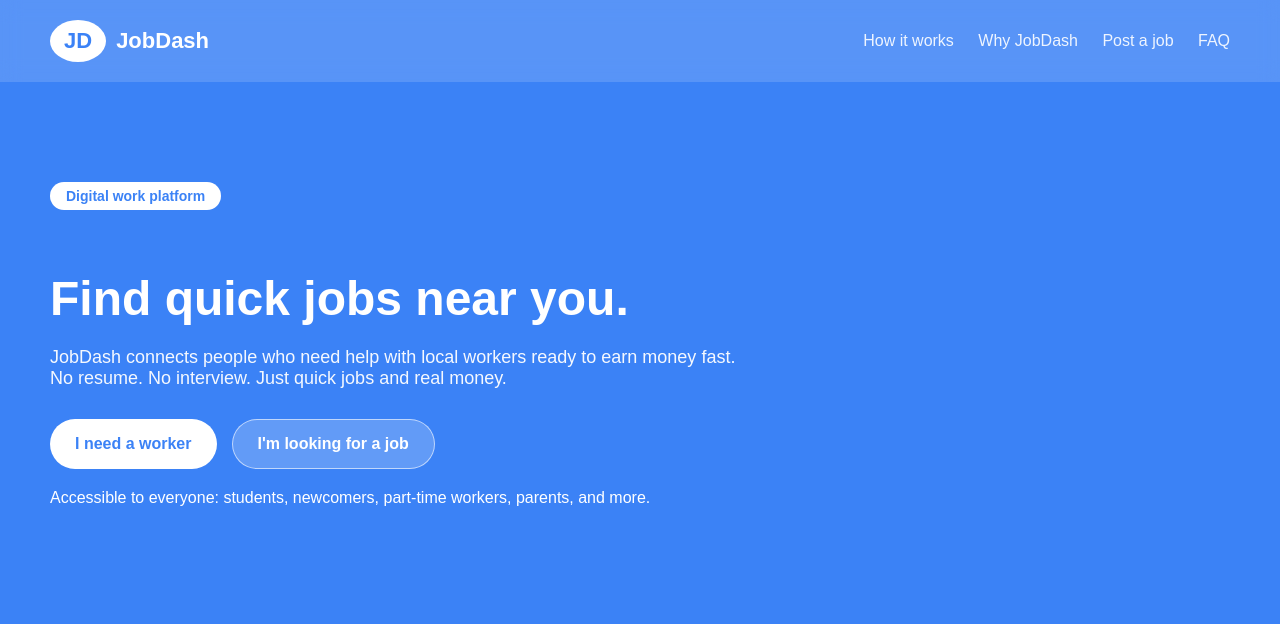
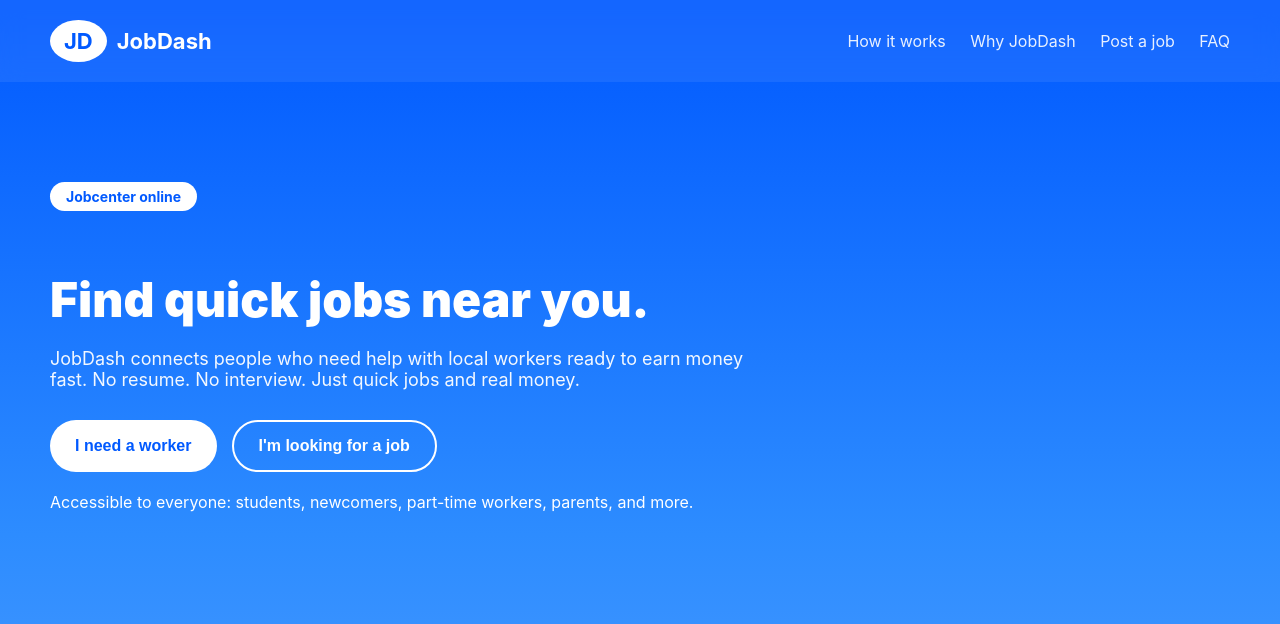
Before and after one commit to channo2025/Fastwork, a FastAPI app: page / in a window 1280 px wide. Shown: the top 624 px of the page. Run offline with FastAPI, Linux system fonts and the light colour scheme.

Commit message:
Update index with blue background and Jobcenter online label

```diff
--- a/templates/index.html
+++ b/templates/index.html
@@ -7,15 +7,15 @@
 
     <style>
         body {
-            font-family: Arial, sans-serif;
-            background: #3B82F6; /* BLUE CLAIR */
-            color: white;
             margin: 0;
             padding: 0;
+            font-family: 'Inter', Arial, sans-serif;
+            background: linear-gradient(180deg, #0059ff 0%, #2d8cff 50%, #66aaff 100%);
+            color: white;
         }
 
         header {
-            background: rgba(255,255,255,0.15);
+            background: rgba(255,255,255,0.08);
             backdrop-filter: blur(10px);
             padding: 20px 50px;
             display: flex;
@@ -33,7 +33,7 @@
 
         .logo span {
             background: white;
-            color: #3B82F6;
+            color: #0059ff;
             padding: 8px 14px;
             border-radius: 50%;
             font-weight: bold;
@@ -47,6 +47,10 @@
             opacity: 0.9;
         }
 
+        nav a:hover {
+            opacity: 1;
+        }
+
         .hero {
             padding: 100px 50px;
             max-width: 700px;
@@ -54,7 +58,7 @@
 
         .badge {
             background: white;
-            color: #3B82F6;
+            color: #0059ff;
             font-size: 14px;
             padding: 6px 16px;
             border-radius: 30px;
@@ -93,13 +97,17 @@
 
         .primary {
             background: white;
-            color: #3B82F6;
+            color: #0059ff;
         }
 
         .secondary {
-            background: rgba(255,255,255,0.2);
+            background: transparent;
             color: white;
-            border: 1px solid rgba(255,255,255,0.6);
+            border: 2px solid white;
+        }
+
+        .secondary:hover {
+            background: rgba(255,255,255,0.15);
         }
 
         h2 {
@@ -116,6 +124,7 @@
             display: flex;
             gap: 20px;
             margin-top: 20px;
+            flex-wrap: wrap;
         }
 
         .card {
@@ -124,6 +133,7 @@
             border-radius: 18px;
             width: 45%;
             color: white;
+            backdrop-filter: blur(6px);
         }
 
         ul {
@@ -138,6 +148,7 @@
     <div class="logo">
         <span>JD</span> JobDash
     </div>
+
     <nav>
         <a href="#how">How it works</a>
         <a href="#why">Why JobDash</a>
@@ -147,7 +158,7 @@
 </header>
 
 <section class="hero">
-    <div class="badge">Digital work platform</div>
+    <div class="badge">Jobcenter online</div>
 
     <h1>Find quick jobs near you.</h1>
 
@@ -162,40 +173,6 @@
     </div>
 
     <p>Accessible to everyone: students, newcomers, part-time workers, parents, and more.</p>
-</section>
-
-<section id="job-gallery" style="
-    padding: 40px 0;
-">
-    <div style="
-        display: grid;
-        grid-template-columns: repeat(auto-fit, minmax(180px, 1fr));
-        gap: 20px;
-        max-width: 900px;
-        margin: 0 auto;
-    ">
-
-        <div style="background: white; border-radius: 12px; overflow: hidden;">
-            <img src="https://images.unsplash.com/photo-1597005579631-2c9b9ebfa2e4?q=80&w=800" style="width:100%; height:140px; object-fit:cover;">
-            <p style="padding: 10px; text-align: center; color:#003366;">Moving help</p>
-        </div>
-
-        <div style="background: white; border-radius: 12px; overflow: hidden;">
-            <img src="https://images.unsplash.com/photo-1581579188871-45ea61f2a0c8?q=80&w=800" style="width:100%; height:140px; object-fit:cover;">
-            <p style="padding: 10px; text-align: center; color:#003366;">Cleaning</p>
-        </div>
-
-        <div style="background: white; border-radius: 12px; overflow: hidden;">
-            <img src="https://images.unsplash.com/photo-1591084728794-42b1f1a638de?q=80&w=800" style="width:100%; height:140px; object-fit:cover;">
-            <p style="padding: 10px; text-align: center; color:#003366;">Yard work</p>
-        </div>
-
-        <div style="background: white; border-radius: 12px; overflow: hidden;">
-            <img src="https://images.unsplash.com/photo-1618220179428-22790b8171fb?q=80&w=800" style="width:100%; height:140px; object-fit:cover;">
-            <p style="padding: 10px; text-align: center; color:#003366;">Dishwashing</p>
-        </div>
-
-    </div>
 </section>
 
 <section id="how" class="section">
@@ -221,7 +198,7 @@
             <h3>For clients</h3>
             <ul>
                 <li>Post a task in 1 minute</li>
-                <li>Choose a nearby worker</li>
+                <li>Choose a worker nearby</li>
                 <li>Set budget & time</li>
                 <li>Get help the same day</li>
             </ul>
```
